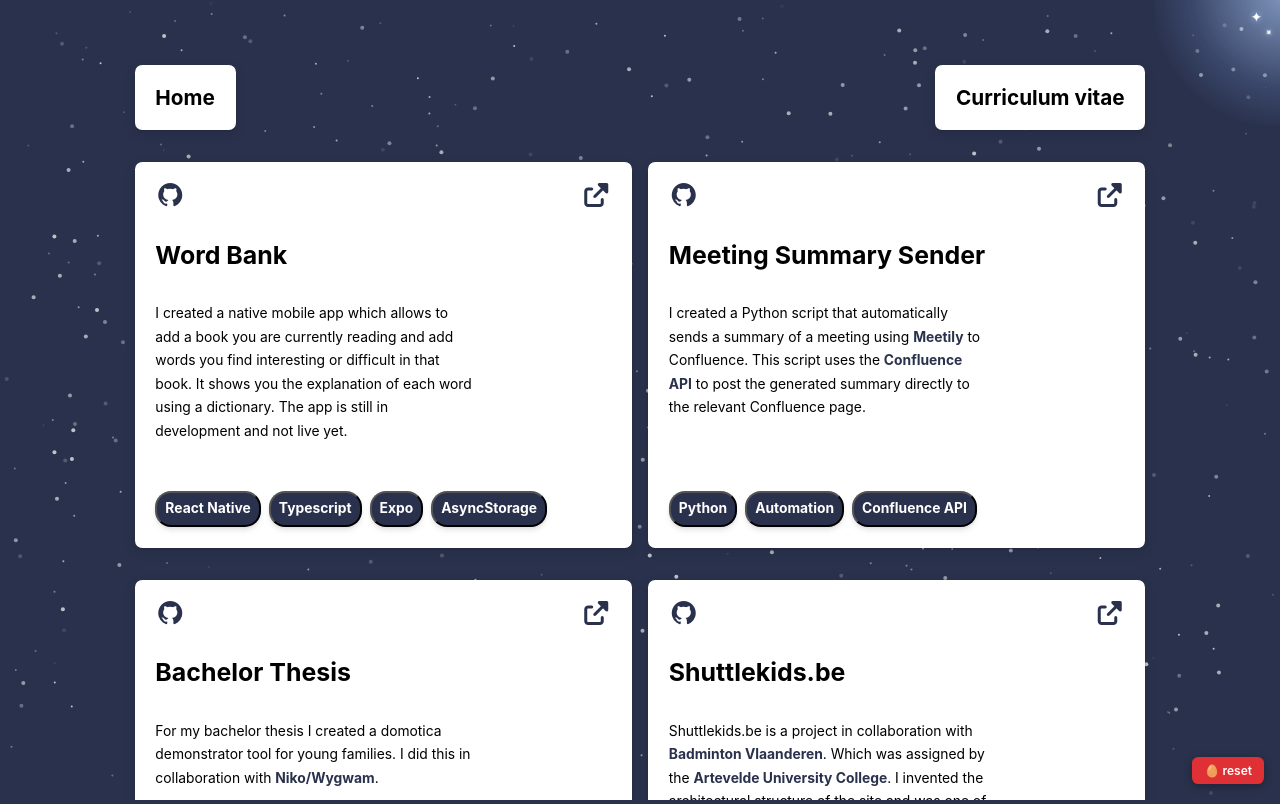
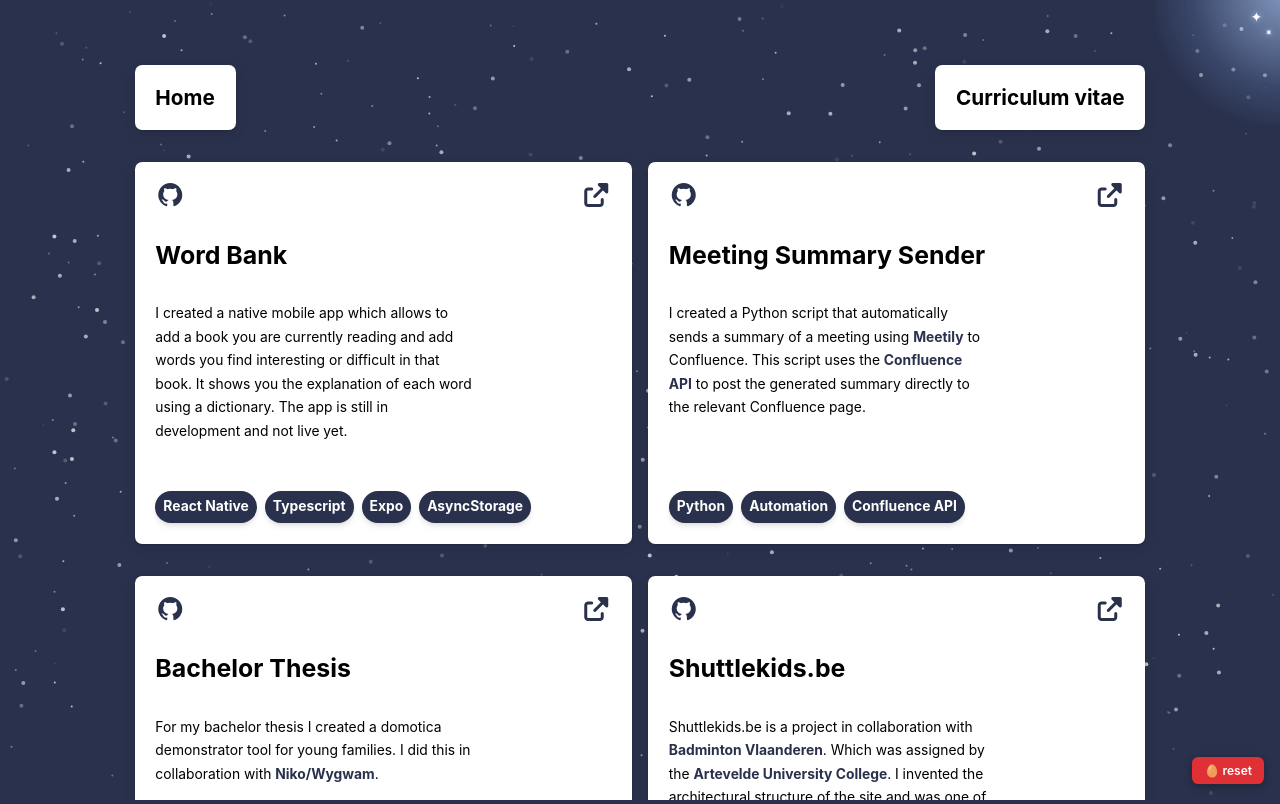
Before and after one commit to jensrot/portfolio-site, a React (Vite) app: page /projects in a window 1280 px wide. Built offline with nearby package versions, Linux system fonts and the light colour scheme; no server answers.

Commit message:
fix(projects): remove native button styling on technology tags

```diff
--- a/src/pages/projects/projects.scss
+++ b/src/pages/projects/projects.scss
@@ -112,6 +112,11 @@
           gap: 0.5rem;
 
           .technology {
+            appearance: none;
+            -webkit-appearance: none;
+            border: none;
+            outline: none;
+            font: inherit;
             background-color: $color-bg;
             padding: 0.5rem;
             border-radius: 1rem;
@@ -120,6 +125,11 @@
             cursor: pointer;
             box-shadow: 0 4px 6px -1px rgb(0 0 0 / 0.1), 0 2px 4px -2px rgb(0 0 0 / 0.1);
             transition: transform 200ms ease-in-out, box-shadow 200ms ease-in-out;
+
+            &:focus-visible {
+              outline: 2px solid #fff;
+              outline-offset: 2px;
+            }
 
             &:hover {
               transform: translateY(-3px);
```
